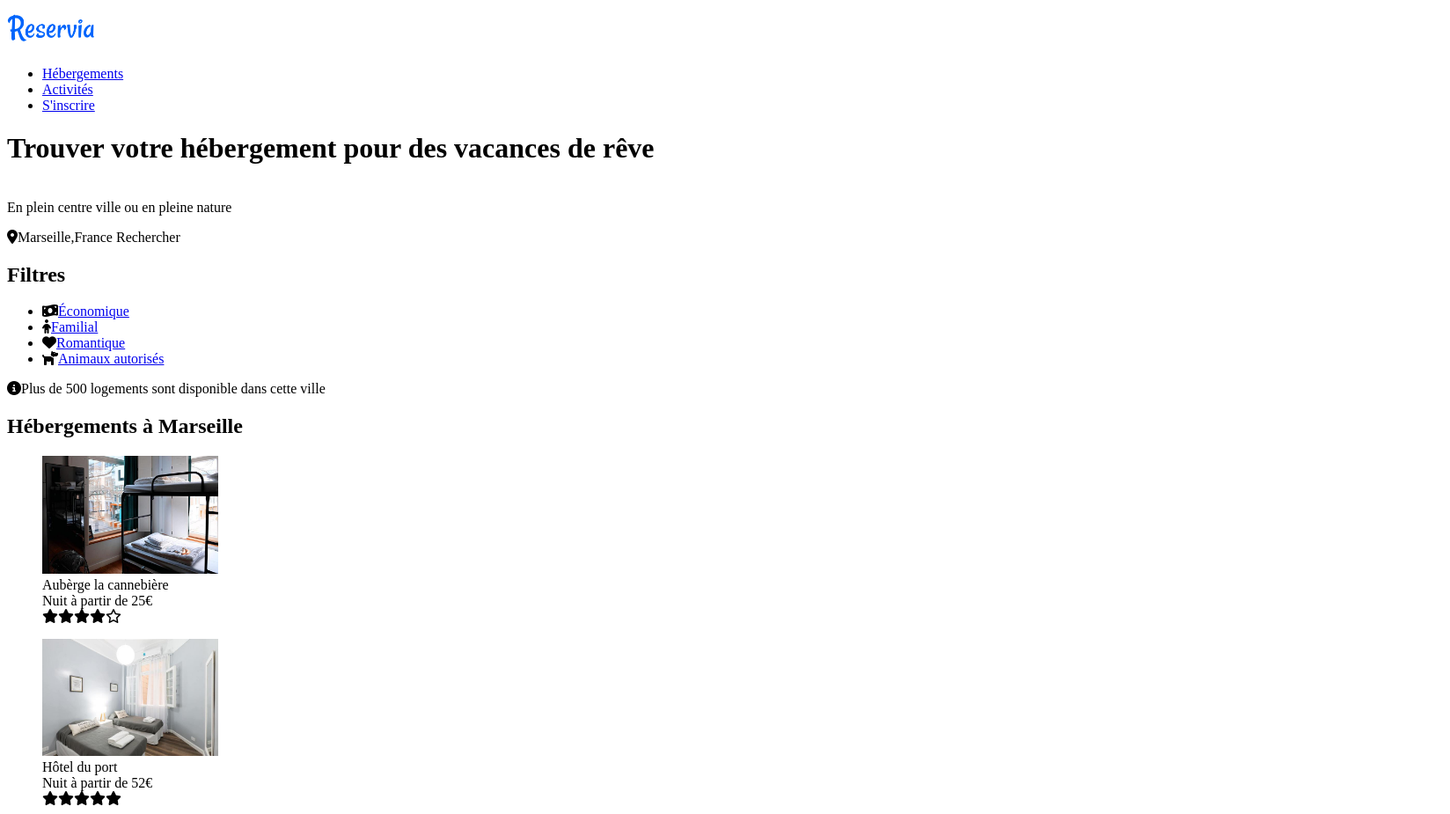
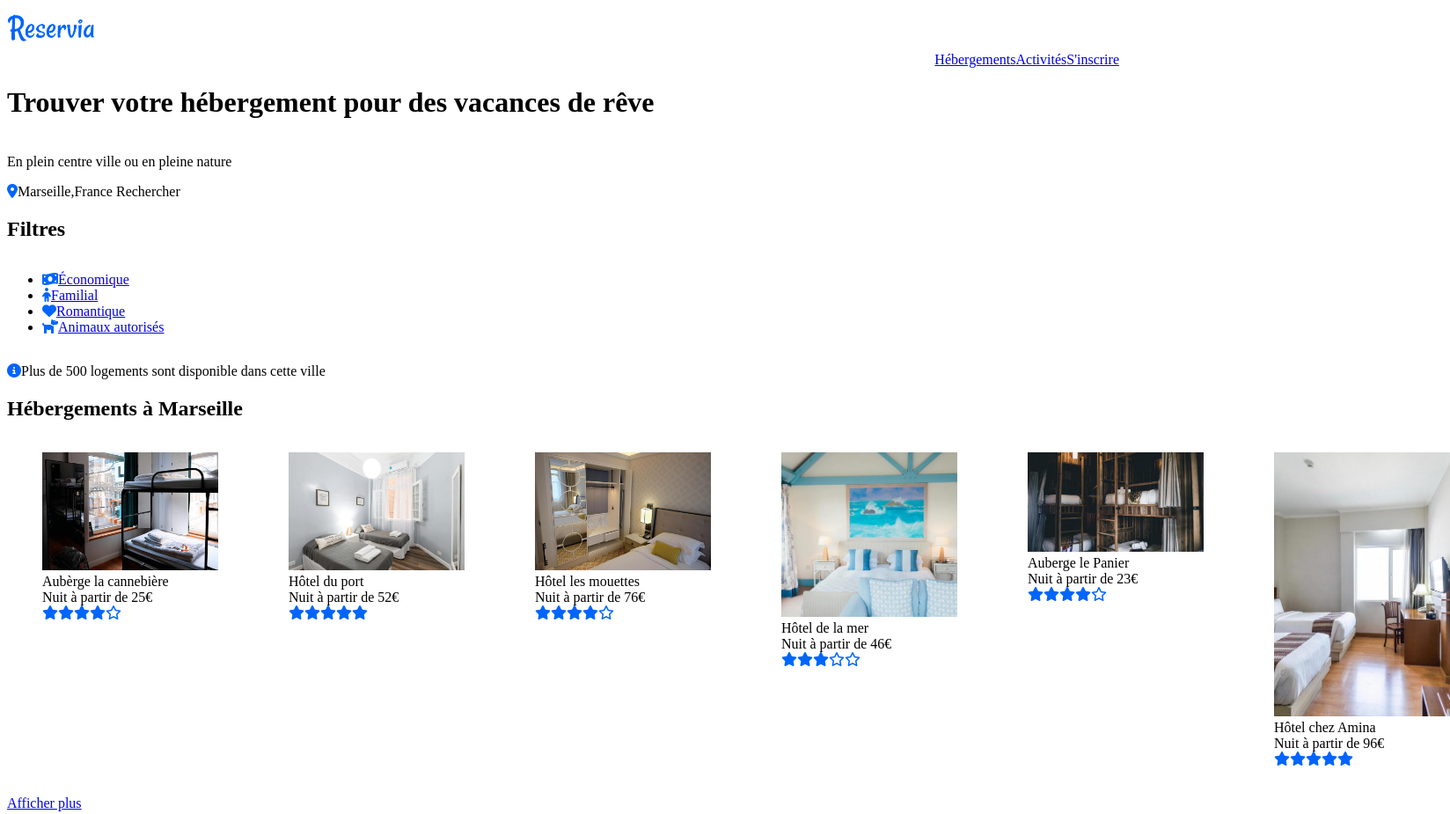
Before and after one commit to Leuach/AltunbasHalil_2_26-01-2021, a plain HTML site: page index.html in a window 1280 px wide. Shown: the top 925 px of the page at 88% size, 1648 px wide, since content can reach past the window. Drawn offline with Linux system fonts and the light colour scheme.

Commit message:
Ajout du CSS

```diff
--- a/index.html
+++ b/index.html
@@ -3,6 +3,7 @@
   <head>
     <meta charset="UTF-8" />
     <title>Reservia</title>
+    <link rel="stylesheet" href="style.css" />
     <script src="https://kit.fontawesome.com/ab7110caad.js" crossorigin="anonymous"></script>
   </head>
 
@@ -29,12 +30,14 @@
 
   <p>
     <h2>Filtres</h2>
+    <div id="Filtres">
       <ul>
        <li><i class="fas fa-money-bill-wave"></i><a href="#">Économique</a></li>
        <li><i class="fas fa-child"></i><a href="#">Familial</a></li>
        <li><i class="fas fa-heart"></i><a href="#">Romantique</a></li>
        <li><i class="fas fa-dog"></i><a href="#">Animaux autorisés</a></li>
       </ul>
+    </div>
   </p>
 
   <p>
@@ -47,7 +50,7 @@
   <section id="Hébergements à Marseille">
 
     <h2>Hébergements à Marseille</h2>
-
+  <div id="figcaption">
     <figure>
       <img src="images/hebergements/4_small/marcus-loke-WQJvWU_HZFo-unsplash.jpg" alt="Photo de chambre" width="200" />
       <figcaption>Aubèrge la cannebière <br>
@@ -89,7 +92,7 @@
                   Nuit à partir de 96€<br>
                   <i class="fas fa-star"></i><i class="fas fa-star"></i><i class="fas fa-star"></i><i class="fas fa-star"></i><i class="fas fa-star"></i></figcaption>
     </figure>
-
+  </div>
     <p>
      <a href="#">Afficher plus</a>
     </p>
--- /dev/null
+++ b/style.css
@@ -0,0 +1,20 @@
+nav ul {
+  display: flex;
+  list-style-type: none;
+  justify-content: flex-end;
+  margin: auto;
+}
+
+#figcaption {
+  display: flex;
+}
+
+#Filtres {
+  display: flex;
+  list-style-type: none;
+}
+
+i {
+  color: rgb(0, 101, 252);
+  list-style-type: none;
+}
```
Lines whose indentation alone changed are shown as unchanged.
